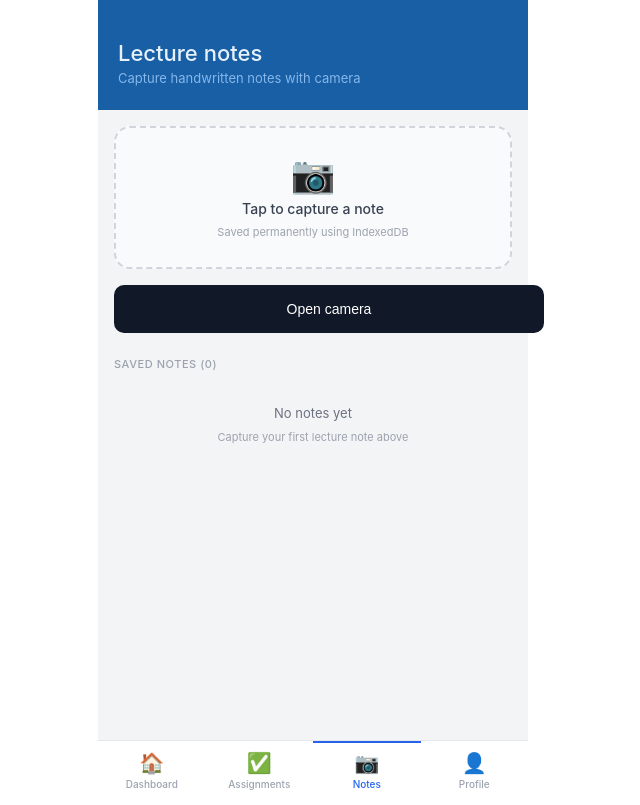
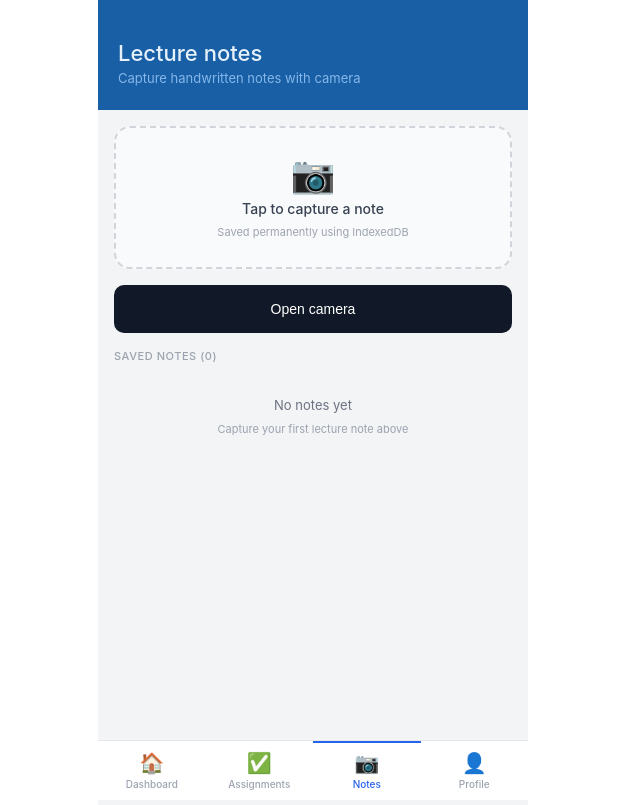
Before and after one commit to Rashmika119/smart-campus-web-companion, a React (Vite) app: page /#/notes in a window 1280 px wide. Shown: the whole page, without its empty margins (327-967 px from the left). Built offline with nearby package versions, Linux system fonts and the light colour scheme.

Commit message:
fix issue:resolve minor style issues

```diff
--- a/src/pages/note/notes.css
+++ b/src/pages/note/notes.css
@@ -1,5 +1,5 @@
 .notes-page {
-  padding: 0;
+  padding: 0 0 280px;
 }
 
 .notes-page .capture-zone,
@@ -8,6 +8,18 @@
 .notes-page .notes-grid {
   margin-left: 16px;
   margin-right: 16px;
+}
+
+.capture-zone,
+.capture-btn {
+  position: relative;
+  z-index: 101;
+  pointer-events: auto;
+}
+
+.capture-btn {
+  margin-bottom: 32px;
+  touch-action: manipulation;
 }
 
 .notes-page .subtitle {
@@ -55,7 +67,8 @@
 }
 
 .capture-btn {
-  width: 100%;
+  display: block;
+  width: calc(100% - 32px);
   padding: 13px;
   background: #111827;
   color: #fff;
@@ -65,7 +78,8 @@
   font-weight: 500;
   cursor: pointer;
   min-height: 48px;
-  margin-bottom: 8px;
+  margin: 0 auto 16px;
+  box-sizing: border-box;
 }
 
 .capture-btn:active {
```
